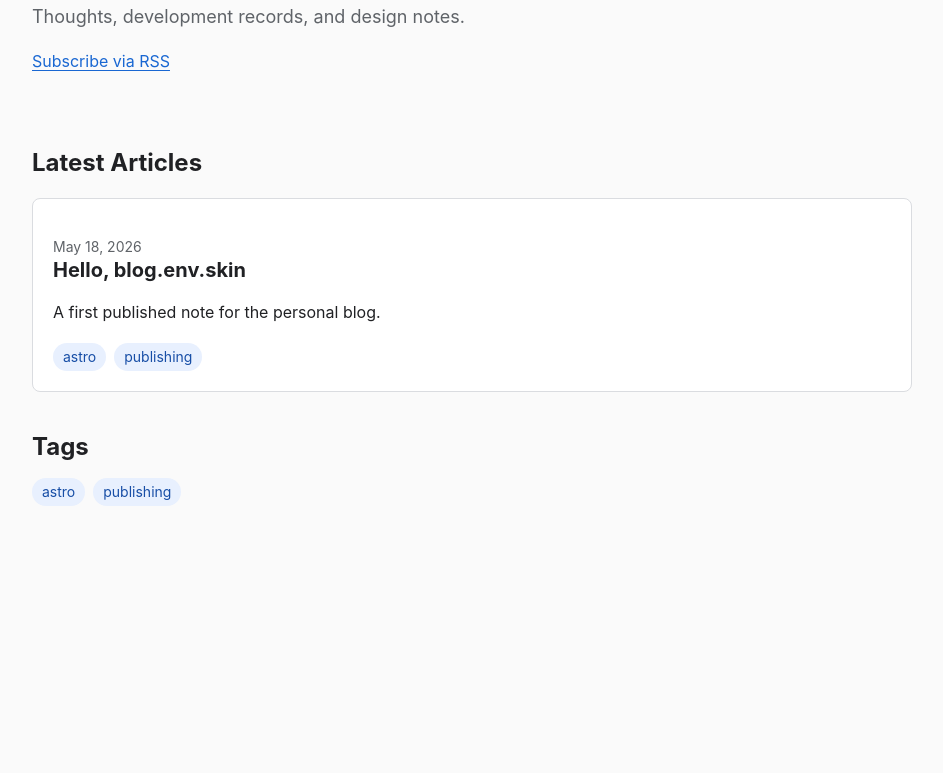
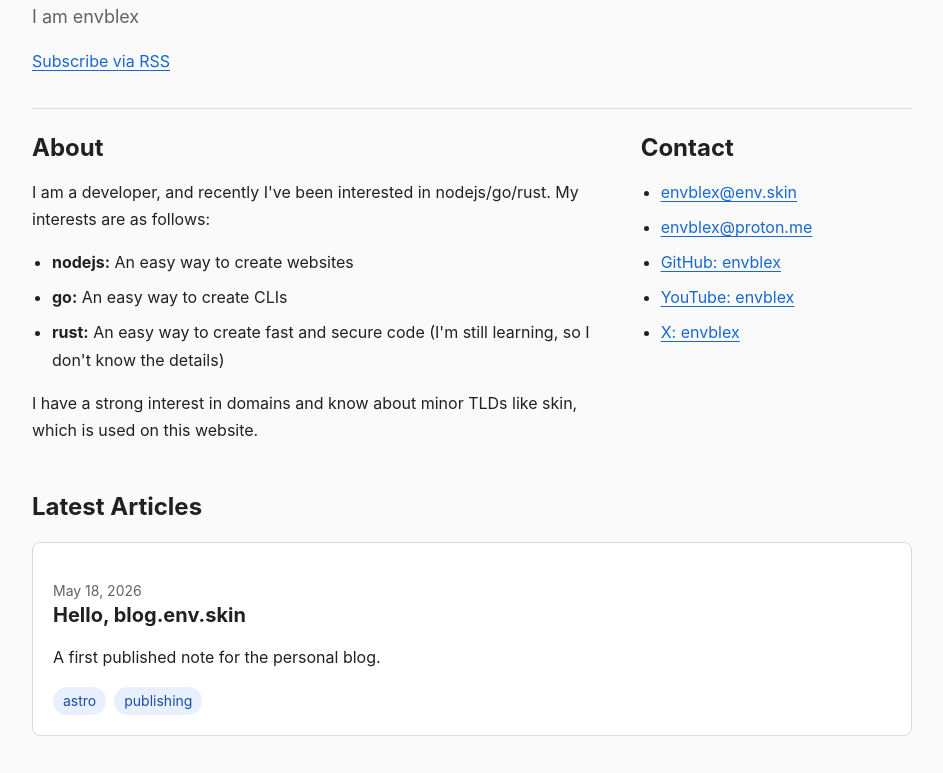
Before and after one commit to envblex/my-site, an Astro site: page / in a window 1280 px wide. Shown: the part 245-1018 px from the top of the page, without its empty margins (168-1111 px from the left). Before the commit the page ends 807 px from the top, so only its background shows below. Built offline with nearby package versions, Linux system fonts and the light colour scheme; Astro itself is replaced by a stand-in of ours; no server answers.

Commit message:
feat(home): add envblex profile

```diff
--- a/src/pages/index.astro
+++ b/src/pages/index.astro
@@ -10,10 +10,43 @@ const tags = collectTags(articles);
 
 <BaseLayout title={SITE.name} description={SITE.description} canonicalPath="/">
   <section class="hero">
-    <p class="eyebrow">Personal blog</p>
-    <h1>{SITE.name}</h1>
-    <p class="intro">{SITE.description}</p>
+    <p class="eyebrow">Personal blog at {SITE.name}</p>
+    <h1>envblex</h1>
+    <p class="intro">I am envblex</p>
     <p><a href="/feed.xml">Subscribe via RSS</a></p>
+  </section>
+
+  <section class="profile-grid" aria-label="Profile">
+    <div>
+      <h2>About</h2>
+      <p>
+        I am a developer, and recently I've been interested in nodejs/go/rust.
+        My interests are as follows:
+      </p>
+      <ul class="interest-list">
+        <li><strong>nodejs:</strong> An easy way to create websites</li>
+        <li><strong>go:</strong> An easy way to create CLIs</li>
+        <li>
+          <strong>rust:</strong> An easy way to create fast and secure code
+          (I'm still learning, so I don't know the details)
+        </li>
+      </ul>
+      <p>
+        I have a strong interest in domains and know about minor TLDs like skin,
+        which is used on this website.
+      </p>
+    </div>
+
+    <div>
+      <h2>Contact</h2>
+      <ul class="contact-list">
+        <li><a href="mailto:envblex@env.skin">envblex@env.skin</a></li>
+        <li><a href="mailto:envblex@proton.me">envblex@proton.me</a></li>
+        <li><a href="https://github.com/envblex">GitHub: envblex</a></li>
+        <li><a href="https://www.youtube.com/@envblex">YouTube: envblex</a></li>
+        <li><a href="https://x.com/envblex">X: envblex</a></li>
+      </ul>
+    </div>
   </section>
 
   <section aria-labelledby="latest-heading">
--- a/src/styles/global.css
+++ b/src/styles/global.css
@@ -87,6 +87,33 @@ p {
   max-width: 680px;
   color: var(--muted);
   font-size: 18px;
+}
+
+.profile-grid {
+  display: grid;
+  grid-template-columns: minmax(0, 1.7fr) minmax(220px, 0.8fr);
+  gap: 32px;
+  padding: 24px 0 8px;
+  border-top: 1px solid var(--line);
+}
+
+.profile-grid h2 {
+  margin-top: 0;
+}
+
+.interest-list,
+.contact-list {
+  margin: 16px 0 0;
+  padding-left: 20px;
+}
+
+.interest-list li,
+.contact-list li {
+  margin-top: 8px;
+}
+
+.contact-list a {
+  overflow-wrap: anywhere;
 }
 
 .article-list {
@@ -197,4 +224,9 @@ p {
   .hero {
     padding-top: 24px;
   }
+
+  .profile-grid {
+    grid-template-columns: 1fr;
+    gap: 24px;
+  }
 }
```
Also changed, not shown: TODO.md (+0 -4 lines), README.md.
